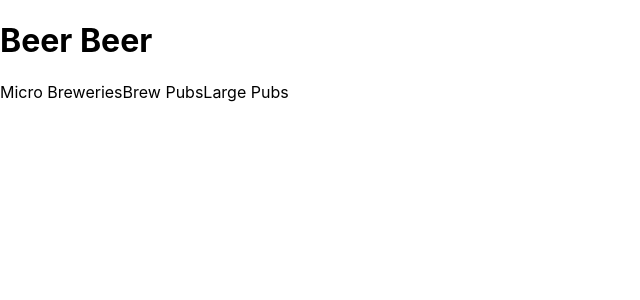
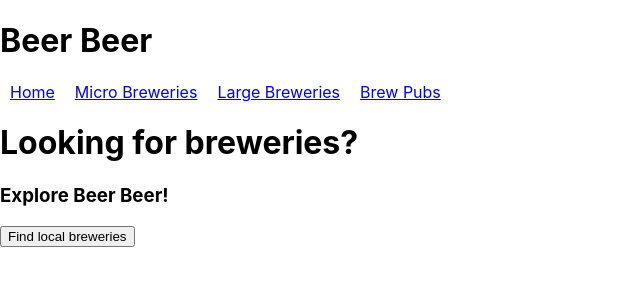
Before and after one commit to joha4022/beer-beer, a React (Create React App) app: page / in a window 1280 px wide. Shown: the top 300 px of the page, without its empty margins (0-640 px from the left). Built offline with nearby package versions, Linux system fonts and the light colour scheme; the HTML template or start-up script is replaced by a standard one.

Commit message:
added geolocation

```diff
--- a/public/index.html
+++ b/public/index.html
@@ -3,41 +3,9 @@
   <head>
     <meta charset="utf-8" />
     <link rel="icon" href="%PUBLIC_URL%/favicon.ico" />
-    <meta name="viewport" content="width=device-width, initial-scale=1" />
-    <meta name="theme-color" content="#000000" />
-    <meta
-      name="description"
-      content="Web site created using create-react-app"
-    />
-    <link rel="apple-touch-icon" href="%PUBLIC_URL%/logo192.png" />
-    <!--
-      manifest.json provides metadata used when your web app is installed on a
-      user's mobile device or desktop. See https://developers.google.com/web/fundamentals/web-app-manifest/
-    -->
-    <link rel="manifest" href="%PUBLIC_URL%/manifest.json" />
-    <!--
-      Notice the use of %PUBLIC_URL% in the tags above.
-      It will be replaced with the URL of the `public` folder during the build.
-      Only files inside the `public` folder can be referenced from the HTML.
-
-      Unlike "/favicon.ico" or "favicon.ico", "%PUBLIC_URL%/favicon.ico" will
-      work correctly both with client-side routing and a non-root public URL.
-      Learn how to configure a non-root public URL by running `npm run build`.
-    -->
-    <title>React App</title>
+    <title>Beer Beer</title>
   </head>
   <body>
-    <noscript>You need to enable JavaScript to run this app.</noscript>
     <div id="root"></div>
-    <!--
-      This HTML file is a template.
-      If you open it directly in the browser, you will see an empty page.
-
-      You can add webfonts, meta tags, or analytics to this file.
-      The build step will place the bundled scripts into the <body> tag.
-
-      To begin the development, run `npm start` or `yarn start`.
-      To create a production bundle, use `npm run build` or `yarn build`.
-    -->
   </body>
 </html>
--- a/src/App.css
+++ b/src/App.css
@@ -1,38 +1,3 @@
-.App {
-  text-align: center;
+a {
+  margin: 10px;
 }
-
-.App-logo {
-  height: 40vmin;
-  pointer-events: none;
-}
-
-@media (prefers-reduced-motion: no-preference) {
-  .App-logo {
-    animation: App-logo-spin infinite 20s linear;
-  }
-}
-
-.App-header {
-  background-color: #282c34;
-  min-height: 100vh;
-  display: flex;
-  flex-direction: column;
-  align-items: center;
-  justify-content: center;
-  font-size: calc(10px + 2vmin);
-  color: white;
-}
-
-.App-link {
-  color: #61dafb;
-}
-
-@keyframes App-logo-spin {
-  from {
-    transform: rotate(0deg);
-  }
-  to {
-    transform: rotate(360deg);
-  }
-}
--- a/src/App.js
+++ b/src/App.js
@@ -1,17 +1,26 @@
 import React from 'react';
-import { BrowserRouter as Router, Routes, Route} from 'react-router-dom';
+import { BrowserRouter as Router, Routes, Route } from 'react-router-dom';
+import Links from './Links';
 import Homepage from './Homepage';
+import MicroBreweries from './MicroBreweries';
+import LargeBreweries from './LargeBreweries';
+import BrewPubs from './BrewPubs';
 import './App.css';
 
 
-function App() {
+export default function App() {
   return (
     <Router >
+      <h1>Beer Beer</h1>
+      <div className='link-bar'>
+        <Links />
+      </div>
       <Routes>
-        <Route path='/' element={<Homepage />}/>
+        <Route path='/' element={<Homepage />} />
+        <Route path='/micro-breweries' element={<MicroBreweries />} />
+        <Route path='/large-breweries' element={<LargeBreweries />} />
+        <Route path='/brewpub' element={<BrewPubs />} />
       </Routes>
     </Router>
   );
 }
-
-export default App;
--- /dev/null
+++ b/src/BrewPubs.js
@@ -0,0 +1,7 @@
+export default function BrewPubs() {
+    return(
+        <>
+        This is micro brewpubs page
+        </>
+    )
+}
--- a/src/Homepage.js
+++ b/src/Homepage.js
@@ -1,13 +1,29 @@
+import { useState } from "react";
+
 export default function Homepage() {
+    const [ currentLoc, setCurrentLoc ] = useState({
+        lat: '',
+        long: ''
+    });
+
+    const grabLocation = () => {
+        if('geolocation' in navigator) {
+            navigator.geolocation.getCurrentPosition(position => {
+                setCurrentLoc({
+                    lat: `${position.coords.latitude}`,
+                    long: `${position.coords.longitude}`
+                })
+                console.log(currentLoc);
+            })} else {
+            alert('please enable geolcation on your chrome');
+        }
+    }
+
     return (
         <>
-            <h1>Beer Beer</h1>
-            <div className="menu-bar">
-                <span>Micro Breweries</span>
-                <span>Brew Pubs</span>
-                <span>Large Pubs</span>
-
-            </div>
+            <h1>Looking for breweries?</h1>
+            <h3>Explore Beer Beer!</h3>
+            <button onClick={() => {grabLocation()}}>Find local breweries</button>
         </>
     )
 }
--- /dev/null
+++ b/src/LargeBreweries.js
@@ -0,0 +1,7 @@
+export default function LargeBreweries() {
+    return(
+        <>
+        This is micro LargeBreweries page
+        </>
+    )
+}
--- /dev/null
+++ b/src/Links.js
@@ -0,0 +1,13 @@
+import { Link } from 'react-router-dom';
+
+export default function Links() {
+    return(
+        <>
+            <Link to='/'>Home</Link>
+            <Link to='/micro-breweries'>Micro Breweries</Link>
+            <Link to='/large-breweries'>Large Breweries</Link>
+            <Link to='/brewpub'>Brew Pubs</Link>
+        </>
+    )
+
+}
--- /dev/null
+++ b/src/MicroBreweries.js
@@ -0,0 +1,7 @@
+export default function MicroBreweries() {
+    return(
+        <>
+        This is micro breweries page
+        </>
+    )
+}
```
Also changed, not shown: 1 other file (tests, documents, lock files or other folders).
